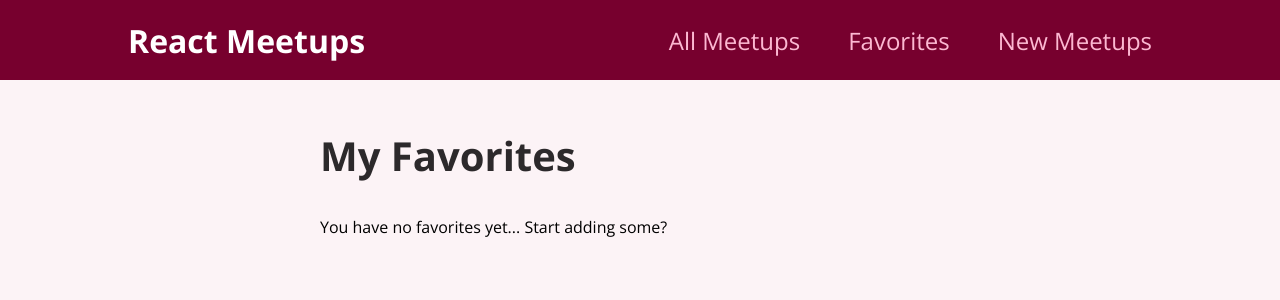
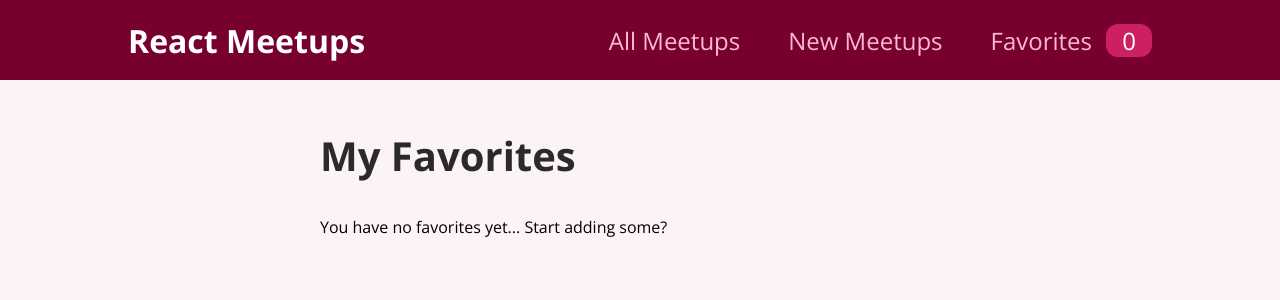
Before and after one commit to olena-ole/react-meetup-app, a React (Create React App) app: page /favorites in a window 1280 px wide. Shown: the top 300 px of the page. Built offline with nearby package versions, Linux system fonts and the light colour scheme.

Commit message:
added favorites badge displaying favorite meetups count

```diff
--- a/src/components/layout/MainNavigation.js
+++ b/src/components/layout/MainNavigation.js
@@ -1,14 +1,19 @@
+import { useContext } from "react"
+import FavoritesContext from "../../store/favorites-context"
 import { Link } from "react-router-dom"
 import classes from './MainNavigation.module.css'
 
 export default function MainNavigation() {
+
+    const favoritesCtx = useContext(FavoritesContext)
+
     return (
         <header className={classes.header}>
             <div className={classes.logo}>React Meetups</div>
             <ul>
                 <li><Link to='/'>All Meetups</Link></li>
-                <li><Link to='/favorites'>Favorites</Link></li>
                 <li><Link to='/new-meetups'>New Meetups</Link></li>
+                <li><Link to='/favorites'>Favorites <span className={classes.badge}>{favoritesCtx.totalFavorites}</span></Link></li>
             </ul>
         </header>
     )
```
